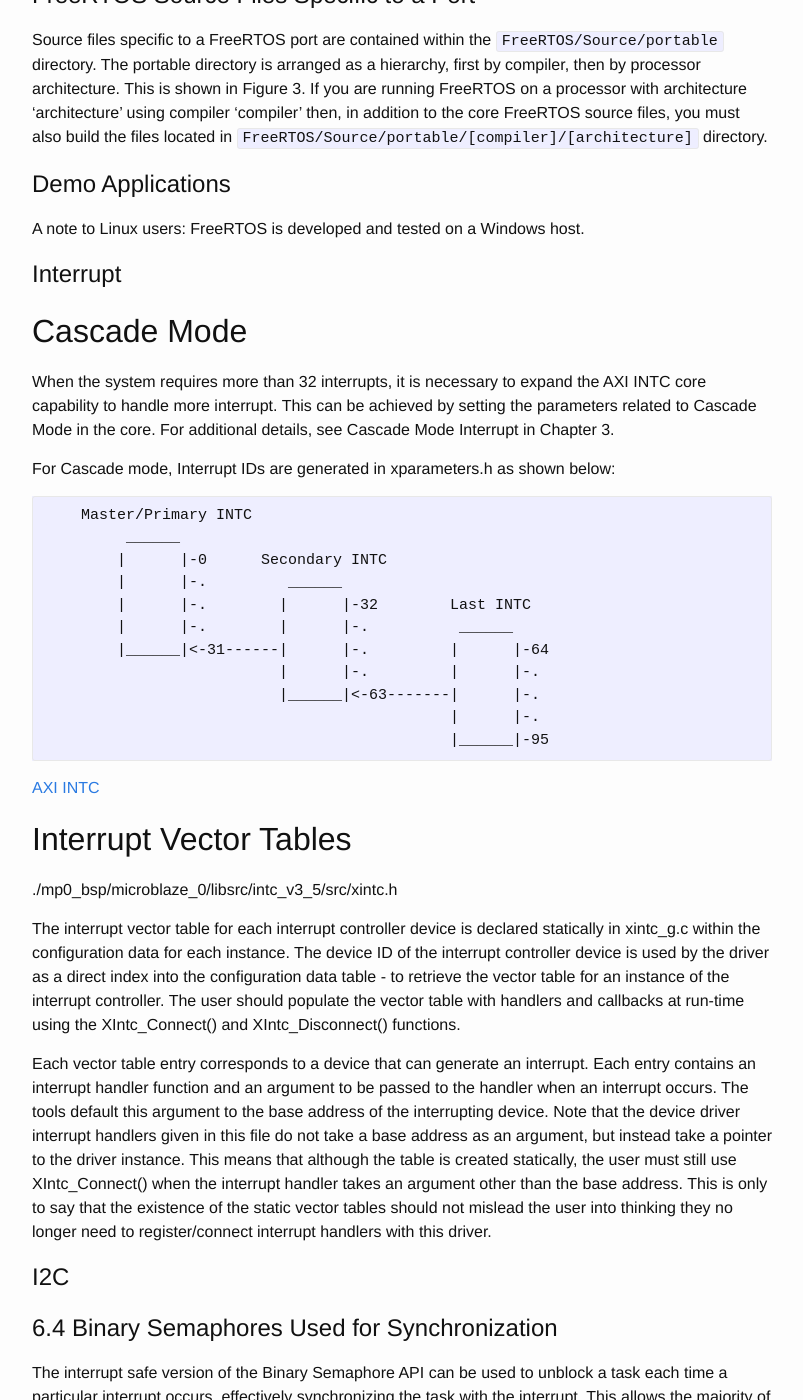
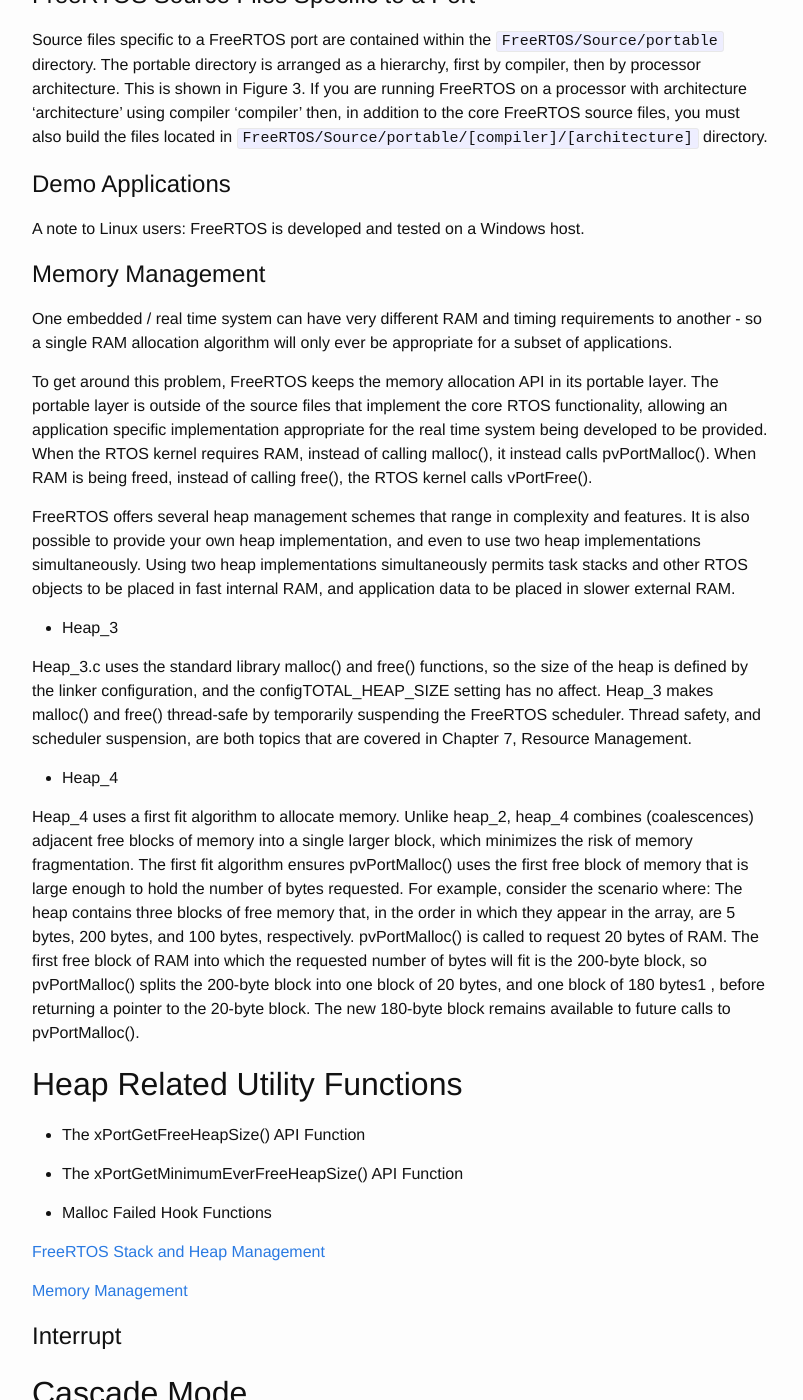
Before and after one commit to abiaog/abiaog.github.io, a Jekyll site: the page built from _posts/2017-05-03-FreeRTOS.markdown, in a window 1280 px wide and 1400 px high, scrolled down 1344 px. Shown: the whole window, without its empty margins (238-1041 px from the left). Built offline with Jekyll 4.4.1, drawn with Linux system fonts in a browser that asks for light colours.

Commit message:
FreeRTOS memory management

```diff
--- a/_posts/2016-02-14-device-tree.markdown
+++ b/_posts/2016-02-14-device-tree.markdown
@@ -1,4 +1,8 @@
 
 # Reference
-[Device Tree Bible](https://www.power.org/wp-content/uploads/2012/06/Power_ePAPR_APPROVED_v1.1.pdf)
+
+[Device Tree Bible](http://elinux.org/images/c/cf/Power_ePAPR_APPROVED_v1.1.pdf)
+
+[Device Tree for Dummies!](https://www.youtube.com/watch?v=m_NyYEBxfn8)
+
 [ARM Linux 3.x的设备树--Device Tree](http://blog.csdn.net/21cnbao/article/details/8457546)
--- a/_posts/2017-05-03-FreeRTOS.markdown
+++ b/_posts/2017-05-03-FreeRTOS.markdown
@@ -72,6 +72,40 @@
 # Demo Applications
 
 A note to Linux users: FreeRTOS is developed and tested on a Windows host.
+
+
+# Memory Management
+
+
+One embedded / real time system can have very different RAM and timing requirements to another - so a single RAM allocation algorithm will only ever be appropriate for a subset of applications.
+
+To get around this problem, FreeRTOS keeps the memory allocation API in its portable layer. The portable layer is outside of the source files that implement the core RTOS functionality, allowing an application specific implementation appropriate for the real time system being developed to be provided. When the RTOS kernel requires RAM, instead of calling malloc(), it instead calls pvPortMalloc(). When RAM is being freed, instead of calling free(), the RTOS kernel calls vPortFree().
+
+FreeRTOS offers several heap management schemes that range in complexity and features. It is also possible to provide your own heap implementation, and even to use two heap implementations simultaneously. Using two heap implementations simultaneously permits task stacks and other RTOS objects to be placed in fast internal RAM, and application data to be placed in slower external RAM.
+
+- Heap_3
+
+Heap_3.c uses the standard library malloc() and free() functions, so the size of the heap is defined by the linker configuration, and the configTOTAL_HEAP_SIZE setting has no affect. Heap_3 makes malloc() and free() thread-safe by temporarily suspending the FreeRTOS scheduler. Thread safety, and scheduler suspension, are both topics that are covered in Chapter 7, Resource Management.
+
+- Heap_4
+
+Heap_4 uses a first fit algorithm to allocate memory. Unlike heap_2, heap_4 combines (coalescences) adjacent free blocks of memory into a single larger block, which minimizes the risk of memory fragmentation.  The first fit algorithm ensures pvPortMalloc() uses the first free block of memory that is large enough to hold the number of bytes requested. For example, consider the scenario where:
+The heap contains three blocks of free memory that, in the order in which they appear in the array, are 5 bytes, 200 bytes, and 100 bytes, respectively.  pvPortMalloc() is called to request 20 bytes of RAM.  The first free block of RAM into which the requested number of bytes will fit is the 200-byte block, so pvPortMalloc() splits the 200-byte block into one block of 20 bytes, and one block of 180 bytes1 , before returning a pointer to the 20-byte block. The new 180-byte block remains available to future calls to pvPortMalloc().
+
+
+##  Heap Related Utility Functions
+
+- The xPortGetFreeHeapSize() API Function
+
+- The xPortGetMinimumEverFreeHeapSize() API Function
+
+- Malloc Failed Hook Functions
+
+
+[FreeRTOS Stack and Heap Management](https://www.youtube.com/watch?v=bLQWB4H0TpE&t=83s)
+
+
+[Memory Management](http://www.freertos.org/a00111.html)
 
 
 
@@ -217,6 +251,8 @@
 [SocketTest v3.0.0 Test My Socket](http://sockettest.sourceforge.net/)
 
 
+
+
 # Reference
 
 [Mastering_the_FreeRTOS_Real_Time_Kernel-A_Hands-On_Tutorial_Guide](http://www.freertos.org/Documentation/161204_Mastering_the_FreeRTOS_Real_Time_Kernel-A_Hands-On_Tutorial_Guide.pdf)
```
Also changed, not shown: _posts/2016-07-27-bash.markdown (added, +58 -0 lines).
